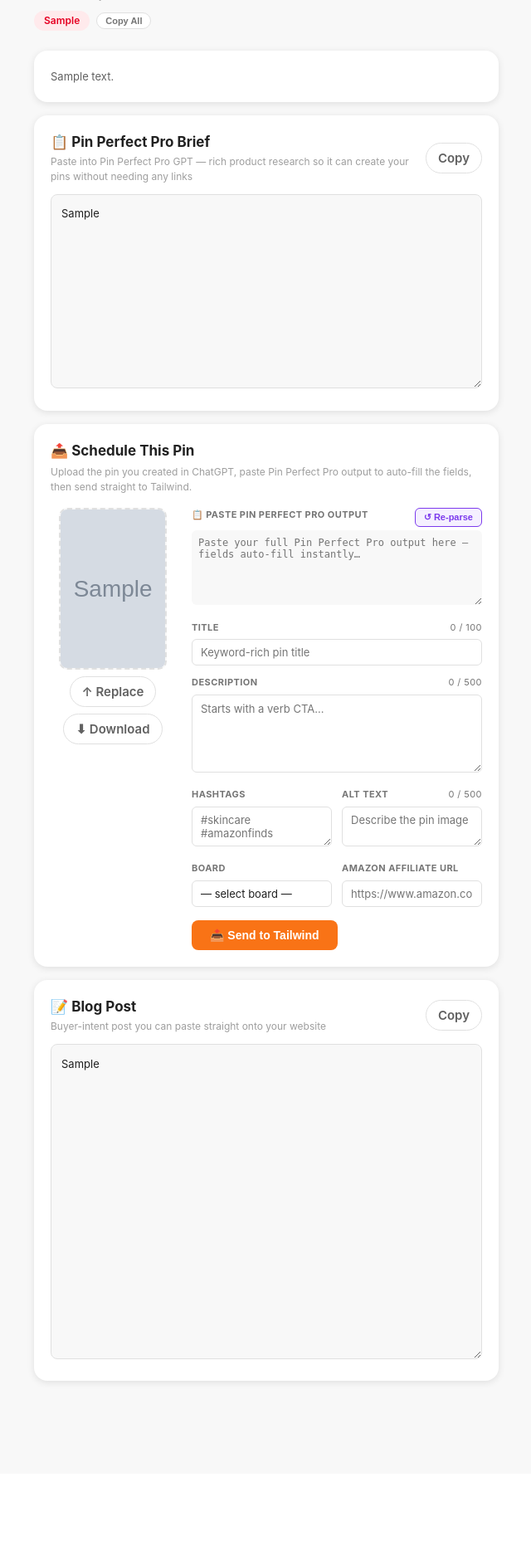
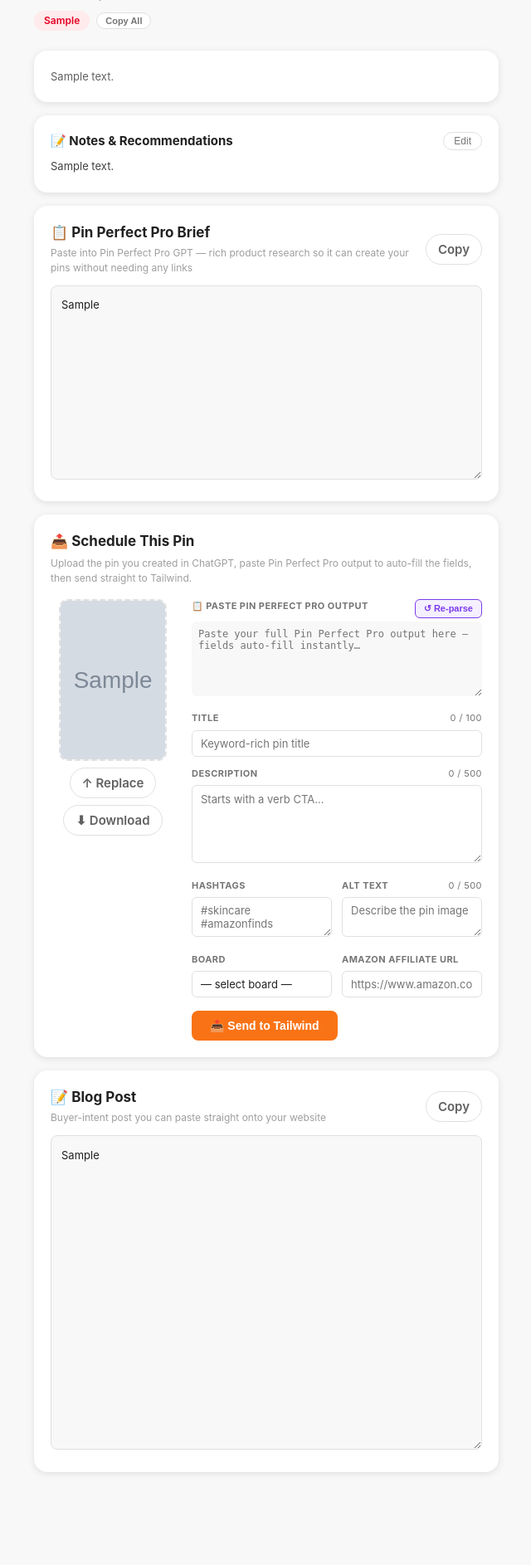
Before and after one commit to Zmoneyy/pinterest-automation, a Flask app: page /pin-library/1 in a window 1280 px wide; the page is wider, and only the part inside the window is pictured. Shown: the part 195-2081 px from the top of that part at 83% size, without its empty margins (441-1081 px from the left). Before the commit the page ends 1864 px from the top of that part, so only its background shows below. Run offline with Flask 3, Linux system fonts and the light colour scheme; the visitor is signed in with stand-in values (Sample User, id 1); tables that the repository leaves empty hold one stand-in row (values such as "Sample post"); grey boxes marked "Sample" are stand-in pictures; some libraries are stand-ins or nearby versions.

Commit message:
Add editable Notes section to pin folders
- New notes column on pin_research (TEXT, nullable)
- POST /research/<id>/update-notes route saves inline edits
- Pin folder shows notes card with Edit/Save/Cancel UI
- Pre-populated recommendations for drugstore pin (session 3)

Co-Authored-By: Claude Sonnet 4.6 <noreply@anthropic.com>

```diff
--- a/app/__init__.py
+++ b/app/__init__.py
@@ -141,6 +141,8 @@ def _run_migrations():
         "ALTER TABLE pin_research ADD COLUMN IF NOT EXISTS blog_post TEXT",
         # pin_research — uploaded pin image URL (GCS) for re-download and Tailwind
         "ALTER TABLE pin_research ADD COLUMN IF NOT EXISTS pin_image_url TEXT",
+        # pin_research — editable notes/recommendations per pin folder
+        "ALTER TABLE pin_research ADD COLUMN IF NOT EXISTS notes TEXT",
     ]
     for sql in migrations:
         try:
--- a/app/models.py
+++ b/app/models.py
@@ -231,6 +231,7 @@ class PinResearch(db.Model):
     ppp_prompt   = db.Column(db.Text, nullable=True)   # Pin Perfect Pro GPT prompt
     blog_post    = db.Column(db.Text, nullable=True)   # optional blog post for website
     pin_image_url = db.Column(db.Text, nullable=True)  # uploaded pin image (GCS URL)
+    notes        = db.Column(db.Text, nullable=True)   # editable notes/recommendations
     created_at   = db.Column(db.DateTime, default=lambda: datetime.now(timezone.utc))
 
     def products_list(self):
--- a/app/routes.py
+++ b/app/routes.py
@@ -4074,6 +4074,16 @@ def pin_folder(session_id):
     return render_template("pin_folder.html", sess=sess, products=products, has_search_links=has_search_links, boards=boards, all_sessions=all_sessions)
 
 
+@bp.route("/research/<int:session_id>/update-notes", methods=["POST"])
+@login_required
+def update_research_notes(session_id):
+    sess = PinResearch.query.get_or_404(session_id)
+    data = request.get_json()
+    sess.notes = data.get("notes", "")
+    db.session.commit()
+    return jsonify({"ok": True})
+
+
 @bp.route("/research/<int:session_id>/upload-pin-image", methods=["POST"])
 @login_required
 def upload_research_pin_image(session_id):
--- a/templates/pin_folder.html
+++ b/templates/pin_folder.html
@@ -109,6 +109,24 @@
   </div>
 </div>
 {% endif %}
+
+<!-- Notes / Recommendations -->
+<div class="card" style="margin-bottom:16px;">
+  <div class="card-body">
+    <div style="display:flex;align-items:center;justify-content:space-between;margin-bottom:8px;">
+      <h2 style="font-size:15px;font-weight:700;">📝 Notes &amp; Recommendations</h2>
+      <button id="notesEditBtn" onclick="toggleNotesEdit()" style="font-size:12px;padding:3px 12px;border-radius:20px;border:1px solid var(--gray-200);background:#fff;color:var(--gray-500);cursor:pointer;">Edit</button>
+    </div>
+    <div id="notesDisplay" style="font-size:13px;color:var(--gray-700);line-height:1.8;white-space:pre-wrap;min-height:20px;">{% if sess.notes %}{{ sess.notes }}{% else %}<span style="color:var(--gray-400);font-style:italic;">No notes yet — click Edit to add recommendations or reminders.</span>{% endif %}</div>
+    <div id="notesEditArea" style="display:none;">
+      <textarea id="notesTextarea" style="width:100%;min-height:160px;font-size:13px;line-height:1.7;border:1px solid var(--gray-200);border-radius:8px;padding:10px;resize:vertical;font-family:inherit;box-sizing:border-box;">{{ sess.notes or '' }}</textarea>
+      <div style="display:flex;gap:8px;margin-top:8px;justify-content:flex-end;">
+        <button onclick="cancelNotesEdit()" style="font-size:12px;padding:4px 14px;border-radius:20px;border:1px solid var(--gray-200);background:#fff;color:var(--gray-500);cursor:pointer;">Cancel</button>
+        <button onclick="saveNotes()" style="font-size:12px;padding:4px 14px;border-radius:20px;border:none;background:var(--red);color:#fff;cursor:pointer;font-weight:600;">Save</button>
+      </div>
+    </div>
+  </div>
+</div>
 
 <!-- Products -->
 {% set products = sess.products_list() %}
@@ -508,6 +526,39 @@ function copyKeywords(btn) {
   });
 }
 
+function toggleNotesEdit() {
+  document.getElementById('notesDisplay').style.display = 'none';
+  document.getElementById('notesEditArea').style.display = 'block';
+  document.getElementById('notesEditBtn').style.display = 'none';
+}
+
+function cancelNotesEdit() {
+  document.getElementById('notesDisplay').style.display = 'block';
+  document.getElementById('notesEditArea').style.display = 'none';
+  document.getElementById('notesEditBtn').style.display = '';
+}
+
+async function saveNotes() {
+  const text = document.getElementById('notesTextarea').value;
+  const btn = document.querySelector('#notesEditArea button[onclick="saveNotes()"]');
+  btn.textContent = 'Saving…';
+  try {
+    const resp = await fetch('/research/{{ sess.id }}/update-notes', {
+      method: 'POST',
+      headers: {'Content-Type': 'application/json'},
+      body: JSON.stringify({notes: text})
+    });
+    if (!resp.ok) throw new Error('server error');
+    document.getElementById('notesDisplay').style.whiteSpace = 'pre-wrap';
+    document.getElementById('notesDisplay').textContent = text || '';
+    if (!text) document.getElementById('notesDisplay').innerHTML = '<span style="color:var(--gray-400);font-style:italic;">No notes yet — click Edit to add recommendations or reminders.</span>';
+    cancelNotesEdit();
+  } catch(e) {
+    btn.textContent = 'Error — try again';
+    setTimeout(() => btn.textContent = 'Save', 2000);
+  }
+}
+
 function copyText(text) {
   navigator.clipboard.writeText(text).then(() => {
     const btn = event.target;
```
